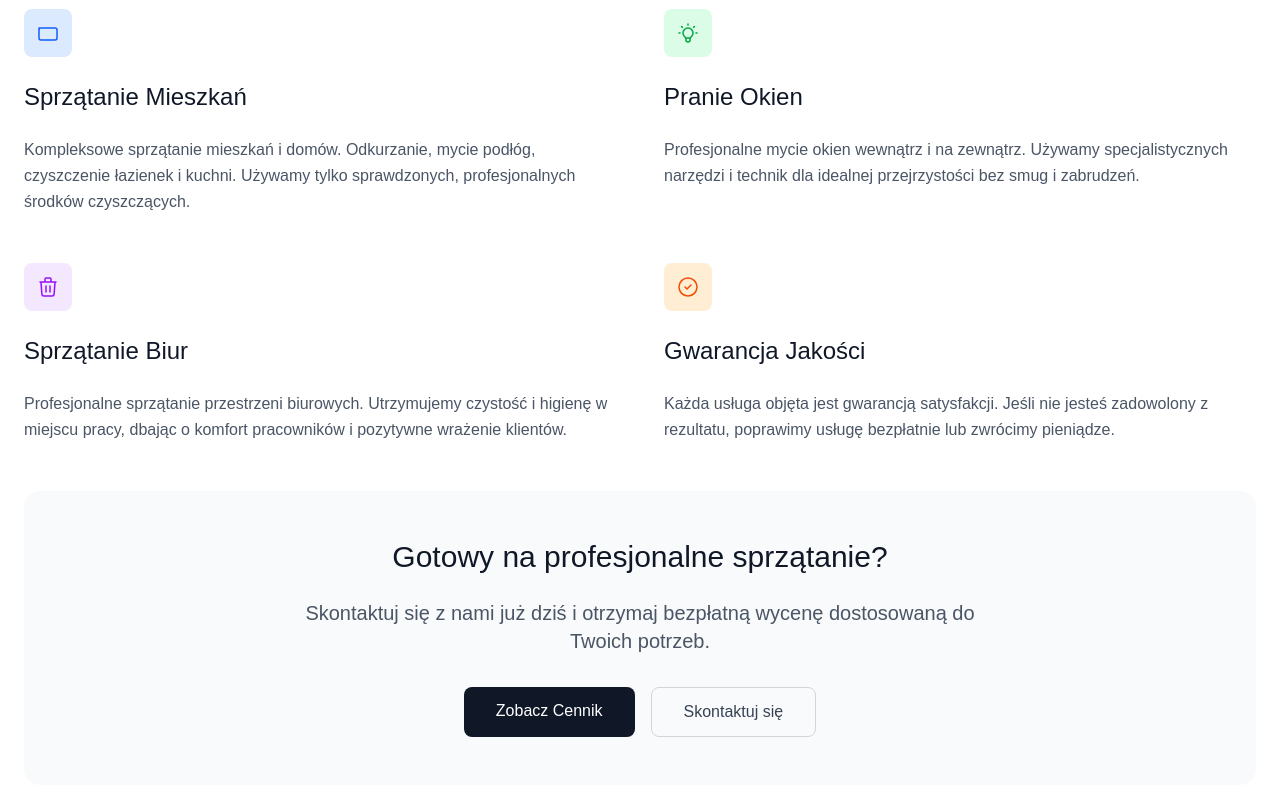
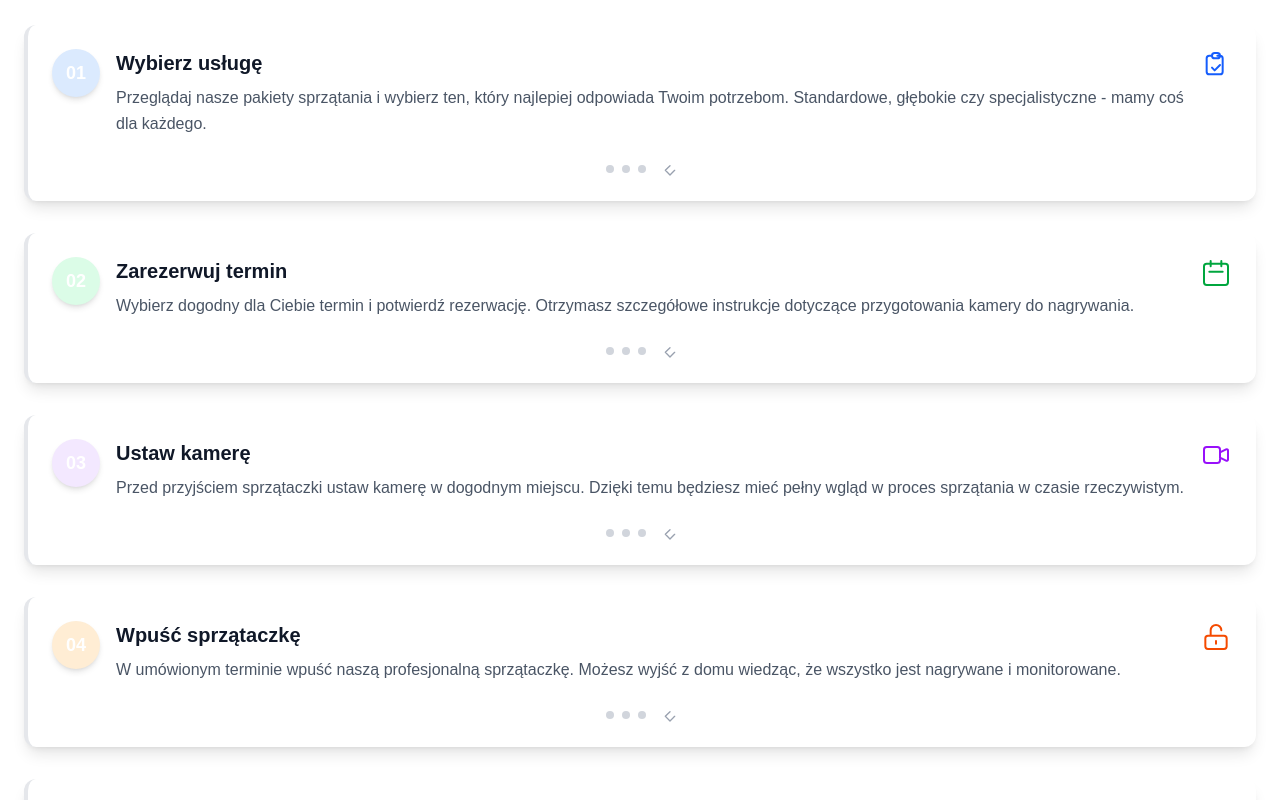
Before and after one commit to danielszelag/next-template, a Next.js app: page /features in a window 1280 px wide. Shown: the part 300-1100 px from the top of the page. Built offline with nearby package versions, Linux system fonts and the light colour scheme; no server answers.

Commit message:
update features

```diff
--- a/src/app/features/page.tsx
+++ b/src/app/features/page.tsx
@@ -1,145 +1,168 @@
 import PageLayout from '@/components/page-layout'
 
 export default function Features() {
+  const steps = [
+    {
+      number: '01',
+      title: 'Wybierz usługę',
+      description: 'Przeglądaj nasze pakiety sprzątania i wybierz ten, który najlepiej odpowiada Twoim potrzebom. Standardowe, głębokie czy specjalistyczne - mamy coś dla każdego.',
+      icon: (
+        <svg className='w-8 h-8' fill='none' stroke='currentColor' viewBox='0 0 24 24'>
+          <path strokeLinecap='round' strokeLinejoin='round' strokeWidth={1.5} d='M9 5H7a2 2 0 00-2 2v10a2 2 0 002 2h8a2 2 0 002-2V7a2 2 0 00-2-2h-2M9 5a2 2 0 002 2h2a2 2 0 002-2M9 5a2 2 0 012-2h2a2 2 0 012 2m-6 9l2 2 4-4' />
+        </svg>
+      ),
+      color: 'blue'
+    },
+    {
+      number: '02',
+      title: 'Zarezerwuj termin',
+      description: 'Wybierz dogodny dla Ciebie termin i potwierdź rezerwację. Otrzymasz szczegółowe instrukcje dotyczące przygotowania kamery do nagrywania.',
+      icon: (
+        <svg className='w-8 h-8' fill='none' stroke='currentColor' viewBox='0 0 24 24'>
+          <path strokeLinecap='round' strokeLinejoin='round' strokeWidth={1.5} d='M8 7V3m8 4V3m-9 8h10M5 21h14a2 2 0 002-2V7a2 2 0 00-2-2H5a2 2 0 00-2 2v12a2 2 0 002 2z' />
+        </svg>
+      ),
+      color: 'green'
+    },
+    {
+      number: '03',
+      title: 'Ustaw kamerę',
+      description: 'Przed przyjściem sprzątaczki ustaw kamerę w dogodnym miejscu. Dzięki temu będziesz mieć pełny wgląd w proces sprzątania w czasie rzeczywistym.',
+      icon: (
+        <svg className='w-8 h-8' fill='none' stroke='currentColor' viewBox='0 0 24 24'>
+          <path strokeLinecap='round' strokeLinejoin='round' strokeWidth={1.5} d='M15 10l4.553-2.276A1 1 0 0121 8.618v6.764a1 1 0 01-1.447.894L15 14M5 18h8a2 2 0 002-2V8a2 2 0 00-2-2H5a2 2 0 00-2 2v8a2 2 0 002 2z' />
+        </svg>
+      ),
+      color: 'purple'
+    },
+    {
+      number: '04',
+      title: 'Wpuść sprzątaczkę',
+      description: 'W umówionym terminie wpuść naszą profesjonalną sprzątaczkę. Możesz wyjść z domu wiedząc, że wszystko jest nagrywane i monitorowane.',
+      icon: (
+        <svg className='w-8 h-8' fill='none' stroke='currentColor' viewBox='0 0 24 24'>
+          <path strokeLinecap='round' strokeLinejoin='round' strokeWidth={1.5} d='M8 11V7a4 4 0 118 0m-4 8v2m-6 4h12a2 2 0 002-2v-6a2 2 0 00-2-2H6a2 2 0 00-2 2v6a2 2 0 002 2z' />
+        </svg>
+      ),
+      color: 'orange'
+    },
+    {
+      number: '05',
+      title: 'Oglądaj na żywo',
+      description: 'Przez całą usługę możesz obserwować postępy sprzątania na żywo przez naszą aplikację. Pełna transparentność i kontrola nad procesem.',
+      icon: (
+        <svg className='w-8 h-8' fill='none' stroke='currentColor' viewBox='0 0 24 24'>
+          <path strokeLinecap='round' strokeLinejoin='round' strokeWidth={1.5} d='M15 12a3 3 0 11-6 0 3 3 0 016 0z' />
+          <path strokeLinecap='round' strokeLinejoin='round' strokeWidth={1.5} d='M2.458 12C3.732 7.943 7.523 5 12 5c4.478 0 8.268 2.943 9.542 7-1.274 4.057-5.064 7-9.542 7-4.477 0-8.268-2.943-9.542-7z' />
+        </svg>
+      ),
+      color: 'red'
+    },
+    {
+      number: '06',
+      title: 'Odbierz nagranie',
+      description: 'Po zakończeniu usługi otrzymujesz dostęp do pełnego nagrania. Możesz je oglądać w dowolnym momencie jako potwierdzenie jakości wykonanych prac.',
+      icon: (
+        <svg className='w-8 h-8' fill='none' stroke='currentColor' viewBox='0 0 24 24'>
+          <path strokeLinecap='round' strokeLinejoin='round' strokeWidth={1.5} d='M7 4V2a1 1 0 011-1h8a1 1 0 011 1v2m-9 3v11a2 2 0 002 2h8a2 2 0 002-2V7m-9 0h10M9 11v6m6-6v6' />
+        </svg>
+      ),
+      color: 'indigo'
+    }
+  ]
+
+  const getColorClasses = (color: string, variant: 'bg' | 'text' | 'border') => {
+    const colorMap = {
+      blue: { bg: 'bg-blue-100', text: 'text-blue-600', border: 'border-blue-200' },
+      green: { bg: 'bg-green-100', text: 'text-green-600', border: 'border-green-200' },
+      purple: { bg: 'bg-purple-100', text: 'text-purple-600', border: 'border-purple-200' },
+      orange: { bg: 'bg-orange-100', text: 'text-orange-600', border: 'border-orange-200' },
+      red: { bg: 'bg-red-100', text: 'text-red-600', border: 'border-red-200' },
+      indigo: { bg: 'bg-indigo-100', text: 'text-indigo-600', border: 'border-indigo-200' }
+    }
+    return colorMap[color as keyof typeof colorMap][variant]
+  }
+
   return (
     <PageLayout>
-      <div className='space-y-12'>
+      <div className='space-y-16'>
+        {/* Header */}
         <div className='text-center'>
           <h1 className='text-4xl md:text-6xl font-light text-gray-900 mb-6'>
-            Nasze Usługi
+            Jak to działa?
           </h1>
           <p className='text-xl text-gray-600 max-w-3xl mx-auto'>
-            Profesjonalne sprzątanie dostosowane do Twoich potrzeb. Wysoka
-            jakość i pełne zaufanie w każdej wizycie.
+            Prosty, przejrzysty proces od zamówienia do odbioru nagrania.
+            Pełna kontrola i transparentność w każdym kroku.
           </p>
         </div>
 
-        <div className='grid md:grid-cols-2 gap-12'>
-          <div className='space-y-6 text-center md:text-left'>
-            <div className='w-12 h-12 bg-blue-100 rounded-lg flex items-center justify-center mx-auto md:mx-0'>
-              <svg
-                className='w-6 h-6 text-blue-600'
-                fill='none'
-                stroke='currentColor'
-                viewBox='0 0 24 24'
-              >
-                <path
-                  strokeLinecap='round'
-                  strokeLinejoin='round'
-                  strokeWidth={1.5}
-                  d='M3 7v10a2 2 0 002 2h14a2 2 0 002-2V9a2 2 0 00-2-2H5a2 2 0 00-2 2z'
-                />
-              </svg>
+        {/* Simple Step Cards Timeline */}
+        <div className='space-y-8'>
+          {steps.map((step, index) => (
+            <div key={step.number} className='relative'>
+              {/* Step card */}
+              <div className='bg-white rounded-xl p-6 shadow-lg border-l-4 border-gray-200 hover:shadow-xl transition-all duration-300'>
+                {/* Header */}
+                <div className='flex items-start space-x-4 mb-4'>
+                  <div className={`w-12 h-12 ${getColorClasses(step.color, 'bg')} rounded-full flex items-center justify-center flex-shrink-0 shadow-md`}>
+                    <span className='text-white font-bold text-lg'>{step.number}</span>
                   </div>
-            <h2 className='text-2xl font-medium text-gray-900'>
-              Sprzątanie Mieszkań
-            </h2>
+                  <div className='flex-1'>
+                    <h3 className='text-xl font-semibold text-gray-900 mb-2'>
+                      {step.title}
+                    </h3>
                     <p className='text-gray-600 leading-relaxed'>
-              Kompleksowe sprzątanie mieszkań i domów. Odkurzanie, mycie podłóg,
-              czyszczenie łazienek i kuchni. Używamy tylko sprawdzonych,
-              profesjonalnych środków czyszczących.
+                      {step.description}
                     </p>
                   </div>
-
-          <div className='space-y-6 text-center md:text-left'>
-            <div className='w-12 h-12 bg-green-100 rounded-lg flex items-center justify-center mx-auto md:mx-0'>
-              <svg
-                className='w-6 h-6 text-green-600'
-                fill='none'
-                stroke='currentColor'
-                viewBox='0 0 24 24'
-              >
-                <path
-                  strokeLinecap='round'
-                  strokeLinejoin='round'
-                  strokeWidth={1.5}
-                  d='M9.663 17h4.673M12 3v1m6.364 1.636l-.707.707M21 12h-1M4 12H3m3.343-5.657l-.707-.707m2.828 9.9a5 5 0 117.072 0l-.548.547A3.374 3.374 0 0014 18.469V19a2 2 0 11-4 0v-.531c0-.895-.356-1.754-.988-2.386l-.548-.547z'
-                />
-              </svg>
-            </div>
-            <h2 className='text-2xl font-medium text-gray-900'>Pranie Okien</h2>
-            <p className='text-gray-600 leading-relaxed'>
-              Profesjonalne mycie okien wewnątrz i na zewnątrz. Używamy
-              specjalistycznych narzędzi i technik dla idealnej przejrzystości
-              bez smug i zabrudzeń.
-            </p>
-          </div>
-
-          <div className='space-y-6 text-center md:text-left'>
-            <div className='w-12 h-12 bg-purple-100 rounded-lg flex items-center justify-center mx-auto md:mx-0'>
-              <svg
-                className='w-6 h-6 text-purple-600'
-                fill='none'
-                stroke='currentColor'
-                viewBox='0 0 24 24'
-              >
-                <path
-                  strokeLinecap='round'
-                  strokeLinejoin='round'
-                  strokeWidth={1.5}
-                  d='M19 7l-.867 12.142A2 2 0 0116.138 21H7.862a2 2 0 01-1.995-1.858L5 7m5 4v6m4-6v6m1-10V4a1 1 0 00-1-1h-4a1 1 0 00-1 1v3M4 7h16'
-                />
-              </svg>
-            </div>
-            <h2 className='text-2xl font-medium text-gray-900'>
-              Sprzątanie Biur
-            </h2>
-            <p className='text-gray-600 leading-relaxed'>
-              Profesjonalne sprzątanie przestrzeni biurowych. Utrzymujemy
-              czystość i higienę w miejscu pracy, dbając o komfort pracowników i
-              pozytywne wrażenie klientów.
-            </p>
-          </div>
-
-          <div className='space-y-6 text-center md:text-left'>
-            <div className='w-12 h-12 bg-orange-100 rounded-lg flex items-center justify-center mx-auto md:mx-0'>
-              <svg
-                className='w-6 h-6 text-orange-600'
-                fill='none'
-                stroke='currentColor'
-                viewBox='0 0 24 24'
-              >
-                <path
-                  strokeLinecap='round'
-                  strokeLinejoin='round'
-                  strokeWidth={1.5}
-                  d='M9 12l2 2 4-4m6 2a9 9 0 11-18 0 9 9 0 0118 0z'
-                />
-              </svg>
-            </div>
-            <h2 className='text-2xl font-medium text-gray-900'>
-              Gwarancja Jakości
-            </h2>
-            <p className='text-gray-600 leading-relaxed'>
-              Każda usługa objęta jest gwarancją satysfakcji. Jeśli nie jesteś
-              zadowolony z rezultatu, poprawimy usługę bezpłatnie lub zwrócimy
-              pieniądze.
-            </p>
+                  <div className={`${getColorClasses(step.color, 'text')} flex-shrink-0`}>
+                    {step.icon}
                   </div>
                 </div>
 
+                {/* Progress indicator */}
+                {index < steps.length - 1 && (
+                  <div className='flex items-center justify-center mt-6'>
+                    <div className='flex items-center space-x-2 text-gray-400'>
+                      <div className='w-2 h-2 bg-gray-300 rounded-full'></div>
+                      <div className='w-2 h-2 bg-gray-300 rounded-full'></div>
+                      <div className='w-2 h-2 bg-gray-300 rounded-full'></div>
+                      <svg className='w-4 h-4 ml-2' fill='none' stroke='currentColor' viewBox='0 0 24 24'>
+                        <path strokeLinecap='round' strokeLinejoin='round' strokeWidth={2} d='M19 14l-7 7m0 0l-7-7m0 0l7-7' />
+                      </svg>
+                    </div>
+                  </div>
+                )}
+              </div>
+            </div>
+          ))}
+        </div>
+
         {/* Call to Action */}
-        <div className='text-center bg-gray-50 rounded-2xl p-12'>
-          <h2 className='text-3xl font-medium text-gray-900 mb-6'>
-            Gotowy na profesjonalne sprzątanie?
+        <div className='text-center bg-gradient-to-r from-gray-50 to-gray-100 rounded-3xl p-12'>
+          <div className='max-w-3xl mx-auto'>
+            <h2 className='text-3xl md:text-4xl font-light text-gray-900 mb-6'>
+              Gotowy na przejrzyste sprzątanie?
             </h2>
-          <p className='text-xl text-gray-600 mb-8 max-w-2xl mx-auto'>
-            Skontaktuj się z nami już dziś i otrzymaj bezpłatną wycenę
-            dostosowaną do Twoich potrzeb.
+            <p className='text-xl text-gray-600 mb-8'>
+              Dołącz do setek zadowolonych klientów, którzy wybierają nasze
+              bezpieczne i transparentne usługi sprzątania.
             </p>
             <div className='flex flex-col sm:flex-row gap-4 justify-center'>
               <a
                 href='/pricing'
-              className='bg-gray-900 text-white px-8 py-3 rounded-lg hover:bg-gray-800 transition-colors'
+                className='bg-gray-900 text-white px-8 py-4 rounded-xl hover:bg-gray-800 transition-all duration-200 transform hover:scale-105 font-medium'
               >
                 Zobacz Cennik
               </a>
               <a
                 href='/dashboard'
-              className='border border-gray-300 text-gray-700 px-8 py-3 rounded-lg hover:bg-gray-50 transition-colors'
+                className='border-2 border-gray-300 text-gray-700 px-8 py-4 rounded-xl hover:bg-white hover:border-gray-400 transition-all duration-200 transform hover:scale-105 font-medium'
               >
-              Skontaktuj się
+                Zacznij Teraz
               </a>
+            </div>
           </div>
         </div>
       </div>
```
Lines whose indentation alone changed are shown as unchanged.
